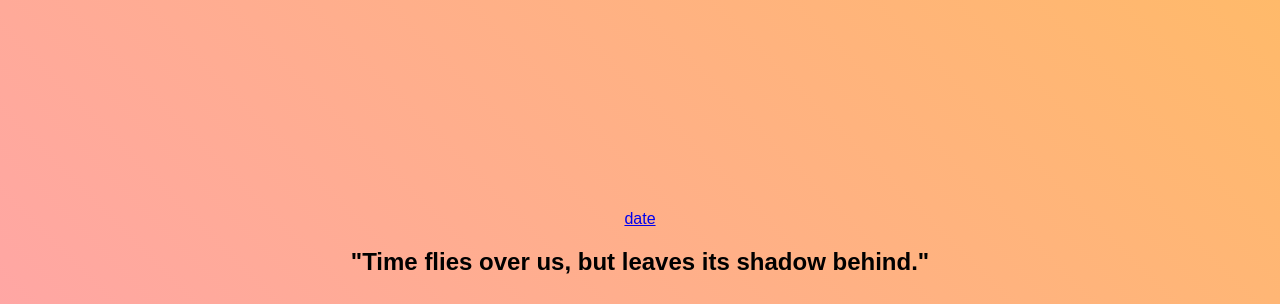
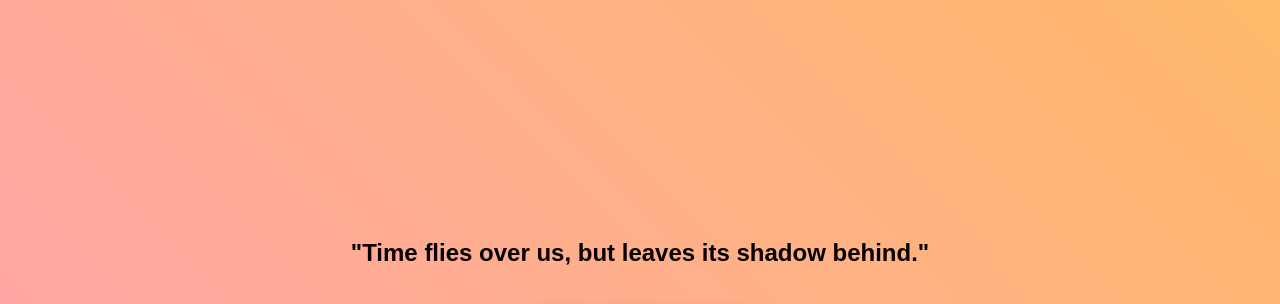
Before and after one commit to Arunhari67980/PRODIGY_WD_04, a plain HTML site: page stopclock/index.html in a window 1280 px wide. Shown: the top 304 px of the page. Drawn offline with Linux system fonts and the light colour scheme.

Commit message:
Update index.html

```diff
--- a/stopclock/index.html
+++ b/stopclock/index.html
@@ -7,7 +7,6 @@
     <link rel="stylesheet" href="styles.css">
 </head>
 <body>
-    <a href="./arun.html">date</a>
     <div class="quote">"Time flies over us, but leaves its shadow behind."</div>
     <div class="stopwatch">
         <h1>Stopwatch</h1>
```
